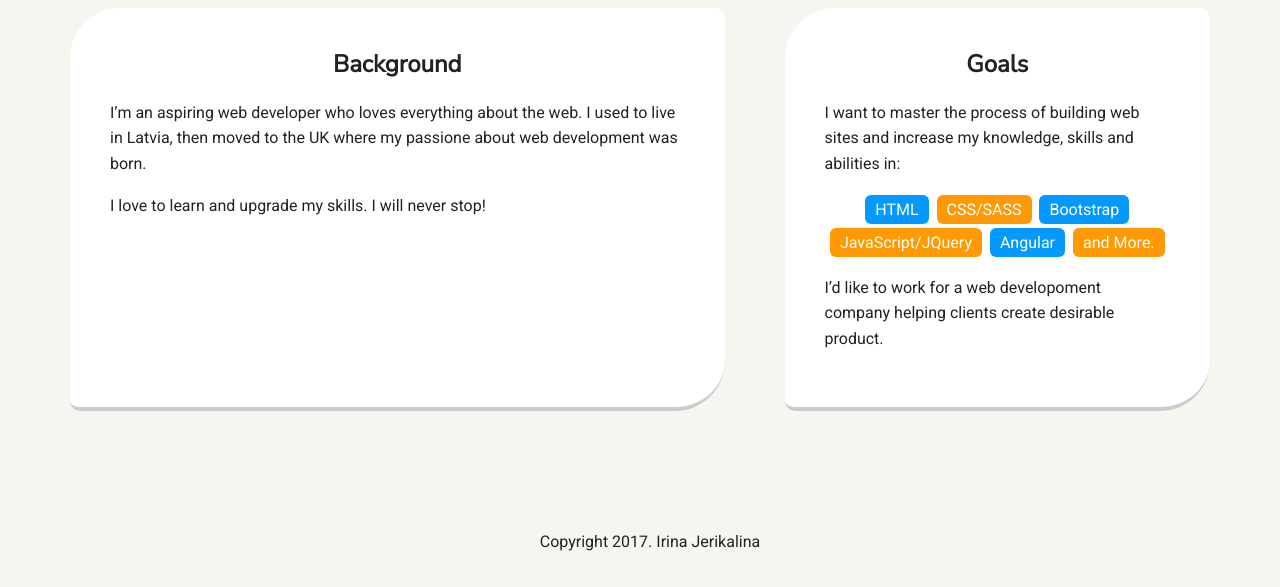
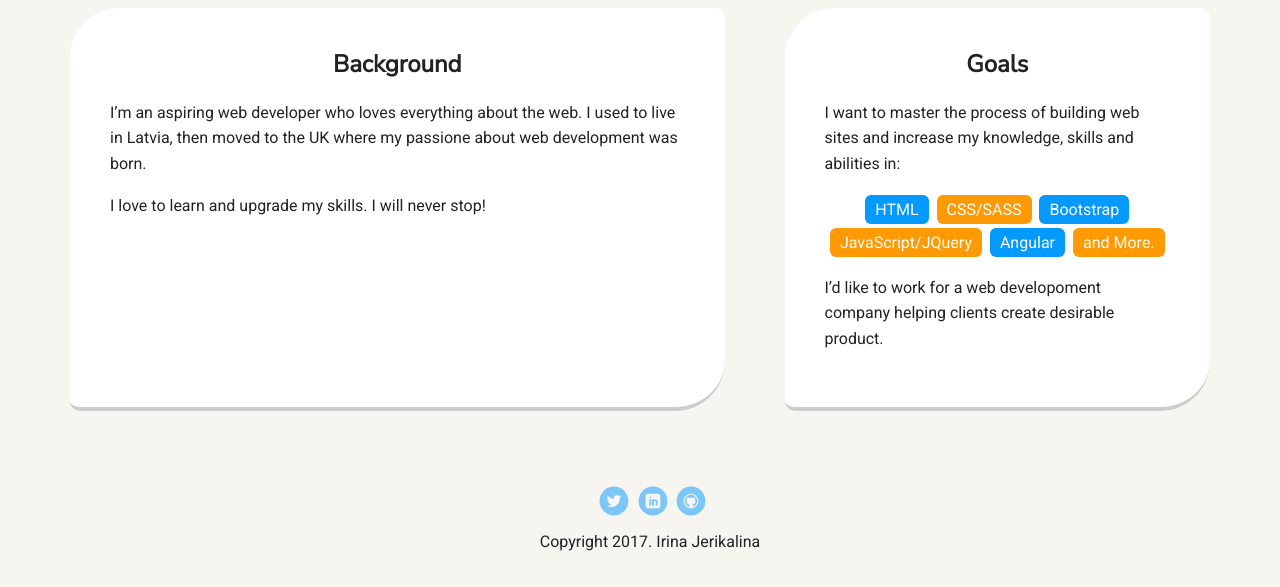
Before and after one commit to MissIrina/Portfolio, a plain HTML site: page index.html in a window 1280 px wide. Shown: the part 532-1119 px from the top of the page. Drawn offline with nearby package versions, Linux system fonts and the light colour scheme; a web font is replaced by a local one.

Commit message:
social icons
there were dispareed as i moved css file into different place

```diff
--- a/css/styles.css
+++ b/css/styles.css
@@ -2,7 +2,7 @@
 @import "normalize.css";
 
 /* Global Layout Set-up / Box-sizing*/
-* :after :before {
+* :after :before{
   box-sizing: border-box;
 }
 
@@ -173,13 +173,13 @@ a.social {
   transition: all .25s;
 }
 a.twitter {
-  background-image: url(images/twitter.svg);
+  background-image: url(../images/twitter.svg);
 }
 a.linkedin {
-  background-image: url(images/linkedin.svg);
+  background-image: url(../images/linkedin.svg);
 }
 a.github {
-  background-image: url(images/github.svg);
+  background-image: url(../images/github.svg);
 }
 a.social:hover {
   opacity: 1;
```
